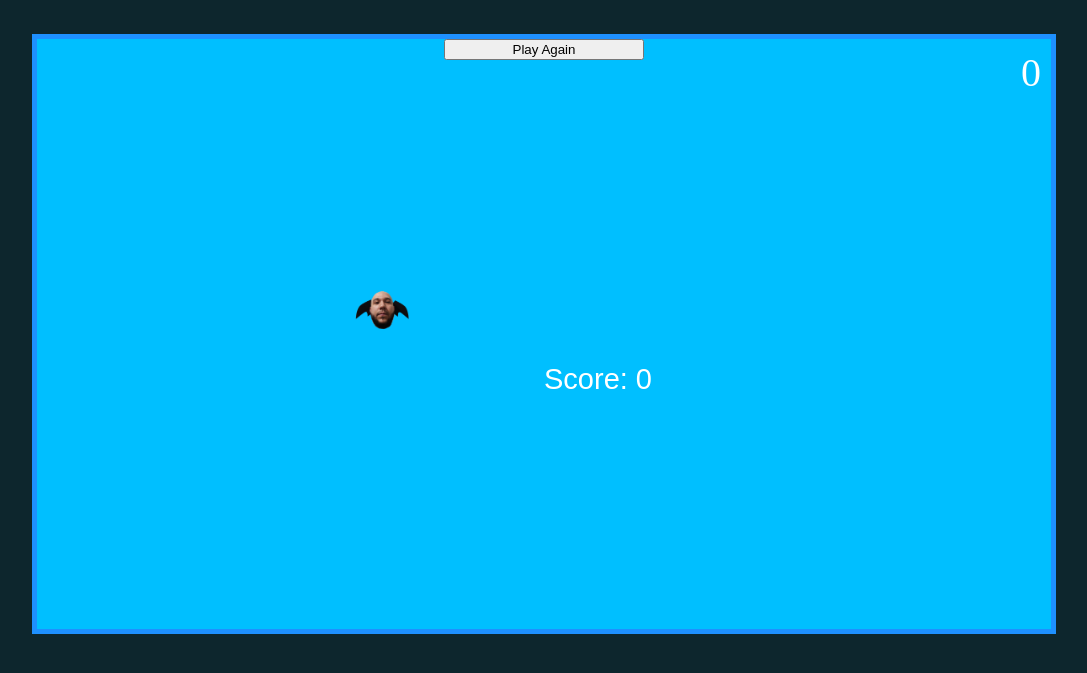
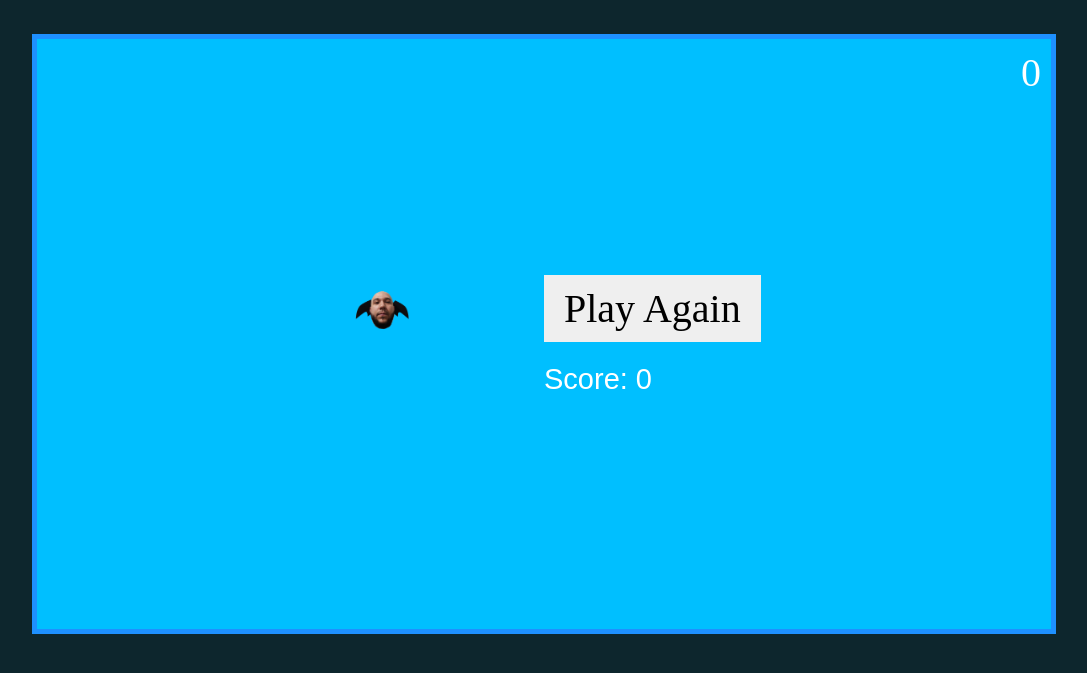
Before and after one commit to Ferreirabob/Flappy-Lukita, a plain HTML site: page index.html in a window 1280 px wide. Shown: the part 61-734 px from the top of the page, without its empty margins (96-1183 px from the left). Drawn offline with Linux system fonts and the light colour scheme; a web font is replaced by a local one.

Commit message:
Update flappy.css

```diff
--- a/css/flappy.css
+++ b/css/flappy.css
@@ -27,9 +27,11 @@
     margin: auto;
   }
 
-  .play-again button  .my-point{
+  .play-again button{
     position: absolute;
     top: 40%;
+    left: 50%;
+    margin-right: -50%;
     padding: 10px 20px;
     border: none;
     font-family: 'Pixel';
@@ -45,6 +47,7 @@
     position: absolute;
     top: 50%;
     left: 50%;
+    margin-right: -50%;
     font-size: 29px;
   }
 
```
